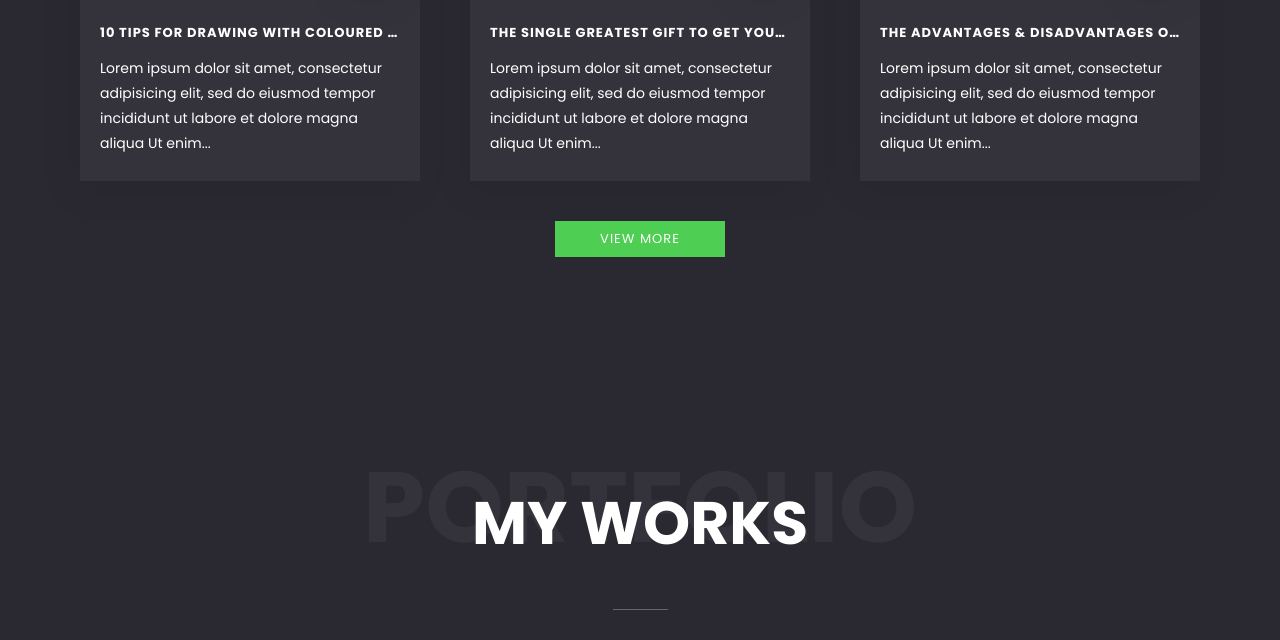
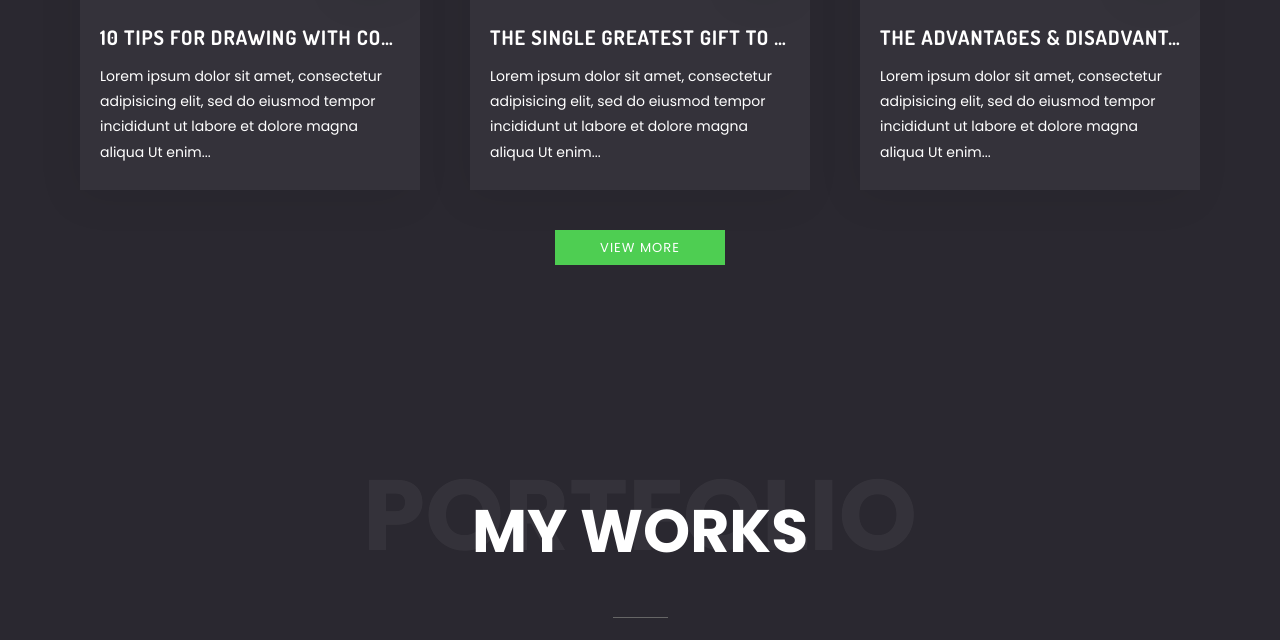
Before and after one commit to RahKapoor/Portfolio, a Jekyll site: the page built from index.html, in a window 1280 px wide. Shown: the part 2166-2806 px from the top of the page. Built offline with Jekyll 4.4.1, drawn with Linux system fonts in a browser that asks for light colours; grey boxes are pictures that could not be loaded.

Commit message:
Update style.css

```diff
--- a/assets/css/style.css
+++ b/assets/css/style.css
@@ -1235,6 +1235,8 @@ figure {
     overflow: hidden;
     white-space: nowrap;
     text-overflow: ellipsis;
+    font-size: 20px;
+    font-family: dosis;
 }
 
 .blog-viewMore {
```
